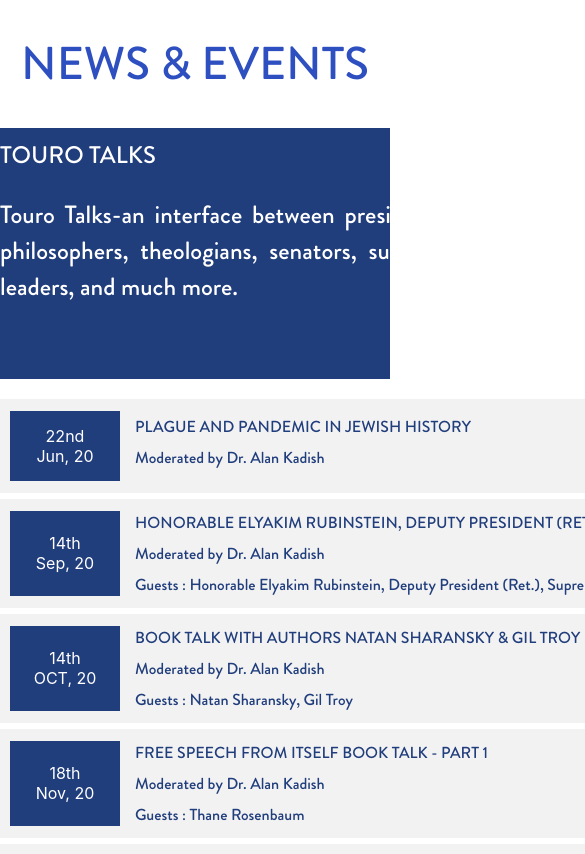
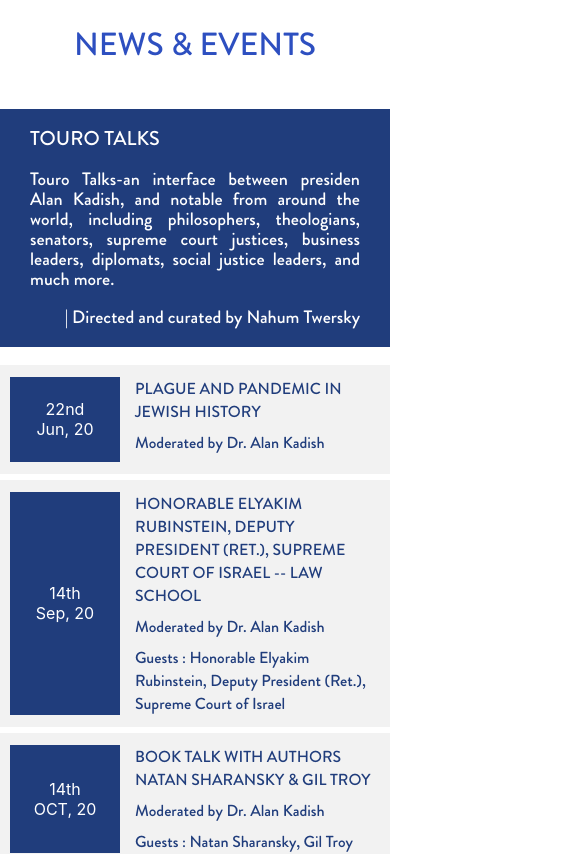
Before and after one commit to Ramin-Farhadi/TouroTalk, a React (Create React App) app: page / in a window 390 px wide. Shown: the top 854 px of the page, 585 px wide, since content can reach past the window. Built offline with nearby package versions, Linux system fonts and the light colour scheme.

Commit message:
Touro Talk V 1.0
This is a React project that displays video lists; to add a video, provide the details and URL in the videoData.js file

```diff
--- a/package.json
+++ b/package.json
@@ -3,11 +3,15 @@
   "version": "0.1.0",
   "private": true,
   "dependencies": {
+    "@emotion/react": "^11.10.5",
+    "@emotion/styled": "^11.10.5",
+    "@mui/material": "^5.10.17",
     "@testing-library/jest-dom": "^5.16.5",
     "@testing-library/react": "^13.4.0",
     "@testing-library/user-event": "^13.5.0",
     "react": "^18.2.0",
     "react-dom": "^18.2.0",
+    "react-iframe": "^1.8.5",
     "react-scripts": "5.0.1",
     "web-vitals": "^2.1.4"
   },
--- a/src/App.js
+++ b/src/App.js
@@ -6,13 +6,14 @@
 
 function App() {
   return (
-    <div>
+    <>
       {/* Navigation must be added here */}
       <Title />
       {/* Navigation must be added here */}
+
       <HeroSec />
       <VideoSec data={videoData} />
-    </div>
+    </>
   );
 }
 
--- a/src/components/HeroSec.js
+++ b/src/components/HeroSec.js
@@ -1,19 +1,27 @@
 import React from 'react';
 import './css/heroSec.css';
+import { Grid } from '@mui/material';
+import { Box } from '@mui/system';
 const HeroSec = () => {
   return (
-    <div className="heroSec">
+    <Grid container>
+      <Grid item xs={12}>
+        <Box className="heroSec" sx={{ px: { xs: '30px', md: '200px' } }}>
           <div className="hero-texts">
             <p className="hero-title">TOURO TALKS</p>
             <p>
               Touro Talks-an interface between presiden Alan Kadish, and notable
-          from around the world, including philosophers, theologians, senators,
-          supreme court justices, business leaders, diplomats, social justice
-          leaders, and much more.
+              from around the world, including philosophers, theologians,
+              senators, supreme court justices, business leaders, diplomats,
+              social justice leaders, and much more.
             </p>
-        <p className="hero-footer">| Directed and curated by Nahum Twersky</p>
+            <p className="hero-footer">
+              | Directed and curated by Nahum Twersky
+            </p>
           </div>
-    </div>
+        </Box>
+      </Grid>
+    </Grid>
   );
 };
 
--- a/src/components/Title.js
+++ b/src/components/Title.js
@@ -1,9 +1,15 @@
 import React from 'react';
 import './css/title.css';
+import { Grid } from '@mui/material';
+
 function Title() {
   return (
     <>
-      <h1 className="title">NEWS & EVENTS</h1>
+      <Grid container>
+        <Grid item xs={12}>
+          <h1 className="title">NEWS & EVENTS</h1>
+        </Grid>
+      </Grid>
     </>
   );
 }
--- a/src/components/VideoSec.js
+++ b/src/components/VideoSec.js
@@ -1,5 +1,6 @@
 import React, { useState } from 'react';
-import Iframe from 'react-iframe'
+import Iframe from 'react-iframe';
+import { Grid } from '@mui/material';
 
 import './css/videoSec.css';
 const VideoSec = ({ data }) => {
@@ -13,6 +14,9 @@
     setToggle(!toggle);
   };
   return (
+    <Grid container>
+      <Grid item xs={0} md={2}></Grid>
+      <Grid item xs={12} md={8}>
         <div className="videoSec">
           {data.map((vid) => {
             return (
@@ -33,19 +37,22 @@
                   </div>
                 </div>
                 <div className="vidBanner">
-              <Iframe url={vid.vidUrl}
+                  <Iframe
+                    url={vid.vidUrl}
                     width="640px"
                     height="320px"
                     id=""
                     className="vidFrame"
                     display="block"
                   />
-
                 </div>
               </div>
             );
           })}
         </div>
+        <Grid item xs={0} md={2}></Grid>
+      </Grid>
+    </Grid>
   );
 };
 
--- a/src/components/css/heroSec.css
+++ b/src/components/css/heroSec.css
@@ -5,7 +5,8 @@
 .hero-texts {
   margin-left: auto;
   margin-right: auto;
-  width: 1038px;
+  width: auto;
+
   font-family: 'Brandon Grotesque';
   font-style: normal;
   font-weight: 390;
--- a/src/components/css/title.css
+++ b/src/components/css/title.css
@@ -1,7 +1,5 @@
 /* NEWS & EVENTS */
 .title {
-  width: 350px;
-  height: 66px;
   margin-left: auto;
   margin-right: auto;
   /* Desktop/Title */
@@ -10,7 +8,6 @@
   font-style: normal;
   font-weight: 450;
   font-size: 46px;
-  line-height: 66px;
   /* identical to box height */
 
   text-align: center;
@@ -18,3 +15,9 @@
 
   color: #2d4fc0;
 }
+
+@media only screen and (max-width: 768px) {
+  .title {
+    font-size: 32px;
+  }
+}
--- a/src/components/css/videoSec.css
+++ b/src/components/css/videoSec.css
@@ -1,7 +1,7 @@
 .videoSec {
   margin-left: auto;
   margin-right: auto;
-  width: 990px;
+  /* width: 990px; */
 }
 .vidFrame {
   margin-left: auto;
@@ -16,7 +16,7 @@
   gap: 15px;
   cursor: pointer;
 
-  width: 990px;
+  /* width: 990px; */
 
   /* Secondary color/light grey bg */
 
@@ -67,16 +67,16 @@
   align-items: flex-start;
   padding: 0px;
   gap: 8px;
-  width: 875px;
-  flex: none;
+  width: auto;
+  /* flex: none; */
   order: 1;
   align-self: stretch;
   flex-grow: 1;
 }
 
 .bar-des-title {
-  width: 875px;
-  height: 23px;
+  /* width: 875px; */
+  /* height: 23px; */
 
   /* Desktop/Button text bold */
 
@@ -129,3 +129,18 @@
   display: none;
   text-align: center;
 }
+@media only screen and (max-width: 426px) {
+  .hero-title {
+    font-size: 20px;
+    line-height: 20px;
+    padding-top: 20px;
+  }
+  .hero-texts {
+    font-size: 18px;
+    line-height: 20px;
+  }
+  .hero-footer {
+    font-size: 18px;
+    line-height: 20px;
+  }
+}
```
Also changed, not shown: 1 other file (tests, documents, lock files or other folders). Lines whose indentation alone changed are shown as unchanged.
